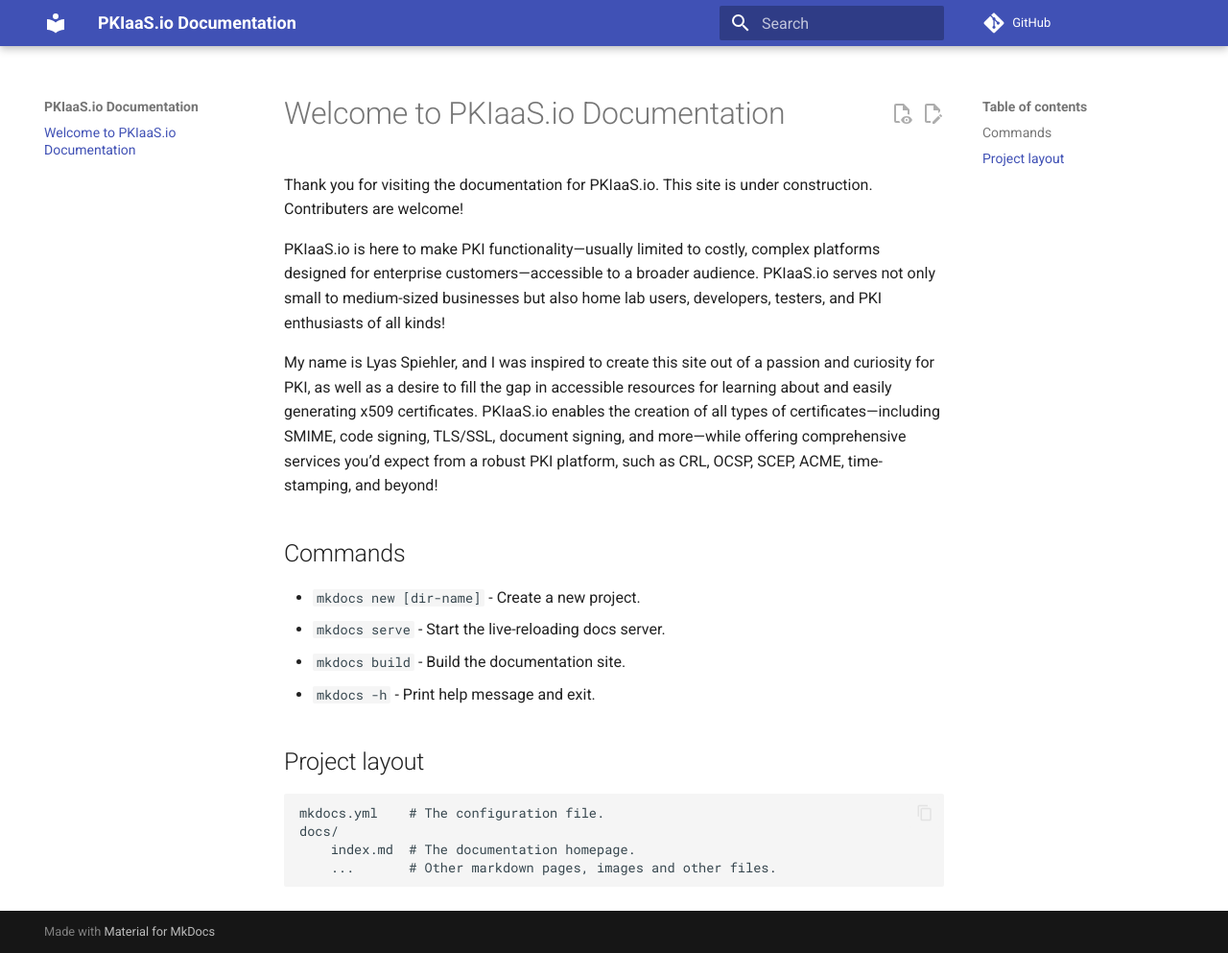
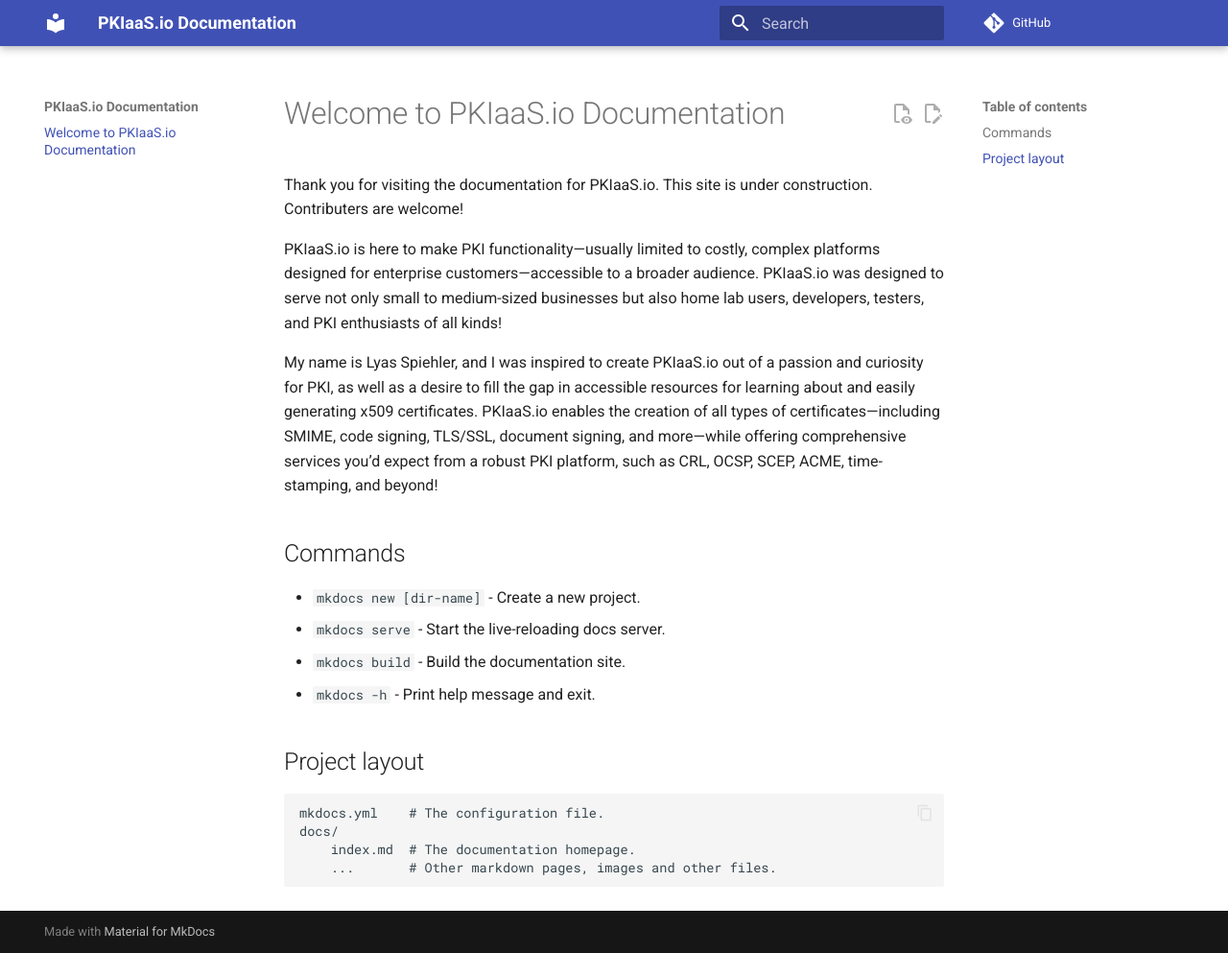
Before and after one commit to lspiehler/pkiaas-docs, an MkDocs documentation site: the page built from docs/index.md, in a window 1280 px wide and 993 px high. Shown: the whole window at 96% size. Built offline with MkDocs 1.6.1 and Material for MkDocs 9.7.7, drawn with Linux system fonts in a browser that asks for light colours; comment, search, counter and statistics services are not loaded.

Commit message:
updating index

```diff
--- a/docs/index.md
+++ b/docs/index.md
@@ -2,9 +2,9 @@
 
 Thank you for visiting the documentation for PKIaaS.io. This site is under construction. Contributers are welcome!
 
-PKIaaS.io is here to make PKI functionality—usually limited to costly, complex platforms designed for enterprise customers—accessible to a broader audience. PKIaaS.io serves not only small to medium-sized businesses but also home lab users, developers, testers, and PKI enthusiasts of all kinds!
+PKIaaS.io is here to make PKI functionality—usually limited to costly, complex platforms designed for enterprise customers—accessible to a broader audience. PKIaaS.io was designed to serve not only small to medium-sized businesses but also home lab users, developers, testers, and PKI enthusiasts of all kinds!
 
-My name is Lyas Spiehler, and I was inspired to create this site out of a passion and curiosity for PKI, as well as a desire to fill the gap in accessible resources for learning about and easily generating x509 certificates. PKIaaS.io enables the creation of all types of certificates—including SMIME, code signing, TLS/SSL, document signing, and more—while offering comprehensive services you’d expect from a robust PKI platform, such as CRL, OCSP, SCEP, ACME, time-stamping, and beyond!
+My name is Lyas Spiehler, and I was inspired to create PKIaaS.io out of a passion and curiosity for PKI, as well as a desire to fill the gap in accessible resources for learning about and easily generating x509 certificates. PKIaaS.io enables the creation of all types of certificates—including SMIME, code signing, TLS/SSL, document signing, and more—while offering comprehensive services you’d expect from a robust PKI platform, such as CRL, OCSP, SCEP, ACME, time-stamping, and beyond!
 
 ## Commands
 
```
